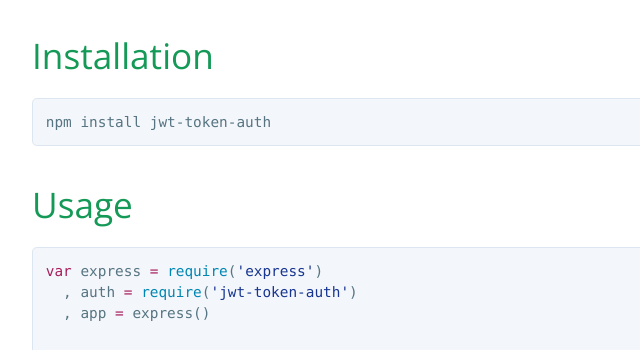
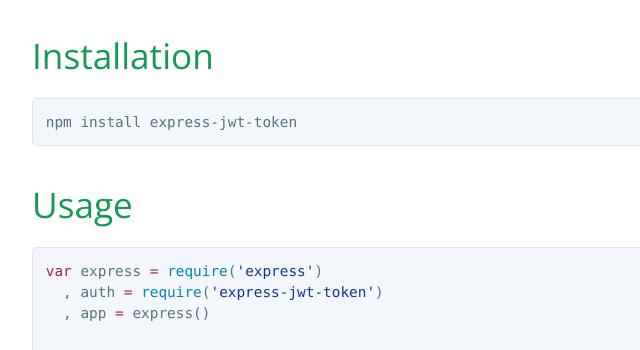
Before and after one commit to agconti/express-jwt-token, a plain HTML site: page index.html in a window 1280 px wide. Shown: the part 979-1329 px from the top of the page, 192-832 px from the left. Drawn offline with nearby package versions, Linux system fonts and the light colour scheme.

```diff
--- a/index.html
+++ b/index.html
@@ -13,17 +13,17 @@
     <section class="page-header">
       <h1 class="project-name">Jwt-token-auth</h1>
       <h2 class="project-tagline">A lean and configurable implementation of jwt auth for Express.js</h2>
-      <a href="https://github.com/agconti/jwt-token-auth" class="btn">View on GitHub</a>
-      <a href="https://github.com/agconti/jwt-token-auth/zipball/master" class="btn">Download .zip</a>
-      <a href="https://github.com/agconti/jwt-token-auth/tarball/master" class="btn">Download .tar.gz</a>
+      <a href="https://github.com/agconti/express-jwt-token" class="btn">View on GitHub</a>
+      <a href="https://github.com/agconti/express-jwt-token/zipball/master" class="btn">Download .zip</a>
+      <a href="https://github.com/agconti/express-jwt-token/tarball/master" class="btn">Download .tar.gz</a>
     </section>
 
     <section class="main-content">
       <h1>
 <a id="jwt-token-auth-for-expressjs" class="anchor" href="#jwt-token-auth-for-expressjs" aria-hidden="true"><span class="octicon octicon-link"></span></a>JWT token auth for express.js</h1>
 
-<p><a href="https://travis-ci.org/agconti/jwt-token-auth"><img src="https://travis-ci.org/agconti/jwt-token-auth.svg?branch=master" alt="Build Status"></a>
-<a href="http://badge.fury.io/js/jwt-token-auth"><img src="https://badge.fury.io/js/jwt-token-auth.svg" alt="npm version"></a></p>
+<p><a href="https://travis-ci.org/agconti/express-jwt-token"><img src="https://travis-ci.org/agconti/express-jwt-token.svg?branch=master" alt="Build Status"></a>
+<a href="http://badge.fury.io/js/express-jwt-token"><img src="https://badge.fury.io/js/express-jwt-token.svg" alt="npm version"></a></p>
 
 <p>This package provides <a href="http://tools.ietf.org/html/draft-ietf-oauth-json-web-token">JSON Web Token Authentication</a> support for
 <a href="http://expressjs.com/">Express</a>.</p>
@@ -39,13 +39,13 @@
 <h1>
 <a id="installation" class="anchor" href="#installation" aria-hidden="true"><span class="octicon octicon-link"></span></a>Installation</h1>
 
-<div class="highlight highlight-bash"><pre>npm install jwt-token-auth</pre></div>
+<div class="highlight highlight-bash"><pre>npm install express-jwt-token</pre></div>
 
 <h1>
 <a id="usage" class="anchor" href="#usage" aria-hidden="true"><span class="octicon octicon-link"></span></a>Usage</h1>
 
 <div class="highlight highlight-js"><pre><span class="pl-k">var</span> express <span class="pl-k">=</span> <span class="pl-c1">require</span>(<span class="pl-s"><span class="pl-pds">'</span>express<span class="pl-pds">'</span></span>)
-  , auth <span class="pl-k">=</span> <span class="pl-c1">require</span>(<span class="pl-s"><span class="pl-pds">'</span>jwt-token-auth<span class="pl-pds">'</span></span>)
+  , auth <span class="pl-k">=</span> <span class="pl-c1">require</span>(<span class="pl-s"><span class="pl-pds">'</span>express-jwt-token<span class="pl-pds">'</span></span>)
   , app <span class="pl-k">=</span> express()
 
 
@@ -128,12 +128,12 @@
 <h1>
 <a id="errors" class="anchor" href="#errors" aria-hidden="true"><span class="octicon octicon-link"></span></a>Errors</h1>
 
-<p>When authorization fails jwt-token-auth will return an <code>UnauthorizedError</code> with some helpful details about what went wrong. </p>
+<p>When authorization fails <code>express-jwt-token</code> will return an <code>UnauthorizedError</code> with some helpful details about what went wrong. </p>
 
 <p>This implementation was based on the excellent <a href="https://github.com/GetBlimp/django-rest-framework-jwt">django-rest-framework-jwt library</a>.</p>
 
       <footer class="site-footer">
-        <span class="site-footer-owner"><a href="https://github.com/agconti/jwt-token-auth">Jwt-token-auth</a> is maintained by <a href="https://github.com/agconti">agconti</a>.</span>
+        <span class="site-footer-owner"><a href="https://github.com/agconti/express-jwt-token">Jwt-token-auth</a> is maintained by <a href="https://github.com/agconti">agconti</a>.</span>
 
         <span class="site-footer-credits">This page was generated by <a href="https://pages.github.com">GitHub Pages</a> using the <a href="https://github.com/jasonlong/cayman-theme">Cayman theme</a> by <a href="https://twitter.com/jasonlong">Jason Long</a>.</span>
       </footer>
```
Also changed, not shown: params.json (+1 -1 lines).
